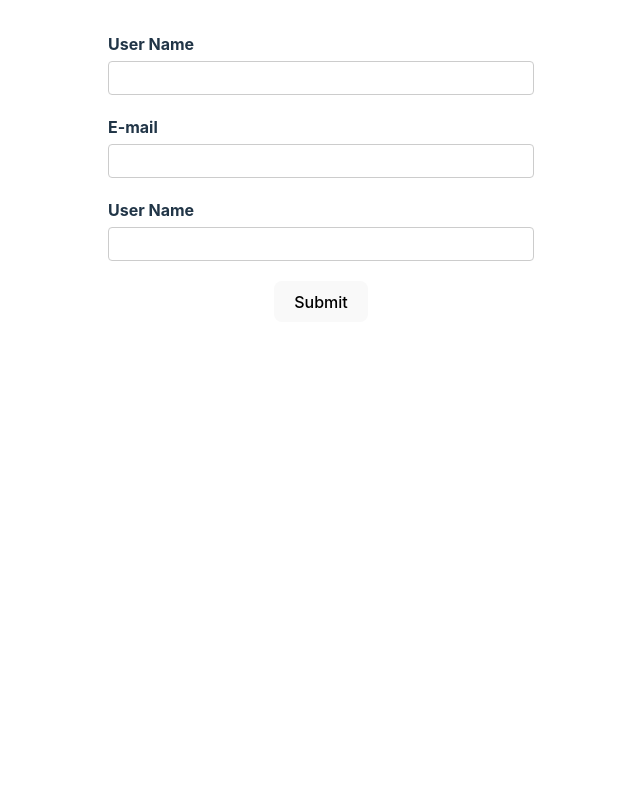
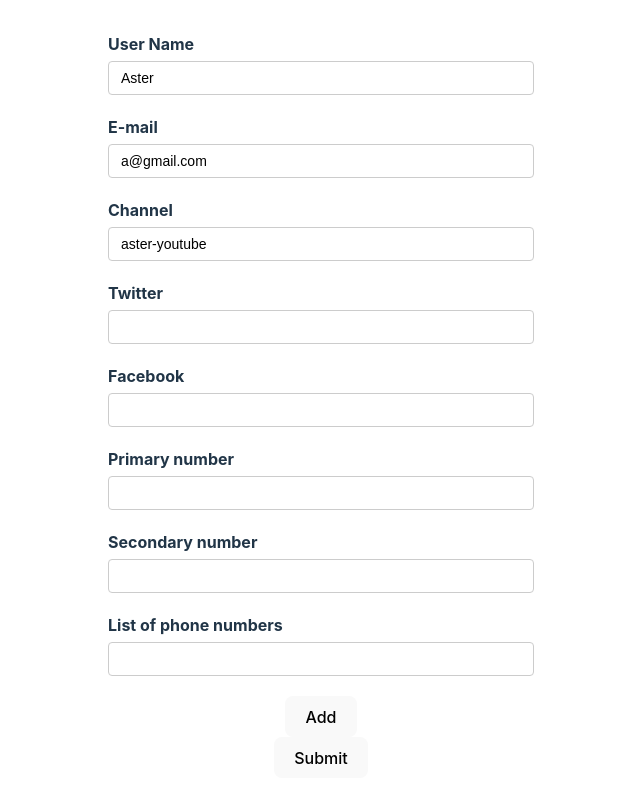
Before and after one commit to Aster696/React-hook-form, a React (Create React App) app: page / in a window 1280 px wide. Shown: the top 802 px of the page, without its empty margins (319-959 px from the left). Built offline with nearby package versions, Linux system fonts and the light colour scheme.

Commit message:
30-08-2026

```diff
--- a/src/components/YoutubeForms.tsx
+++ b/src/components/YoutubeForms.tsx
@@ -1,16 +1,40 @@
 import React from "react"
-import { useForm } from "react-hook-form"
+import { useFieldArray, useForm } from "react-hook-form"
 import { DevTool } from "@hookform/devtools";
 
 type FormValues = {
     username: string,
     email: string,
-    channel: string
+    channel: string,
+    social: {
+        twitter: string,
+        facebook: string
+    },
+    phonenumbers: string[],
+    phNumbers: {
+        numbers: string
+    }[]
 };
 export const YoutubeForms = () => {
-    const form = useForm<FormValues>();
+    const form = useForm<FormValues>({
+        defaultValues: {
+            username: 'Aster',
+            email: 'a@gmail.com',
+            channel: 'aster-youtube',
+            social: {
+                twitter: '',
+                facebook: ''
+            },
+            phonenumbers: ["", ""],
+            phNumbers: [{numbers: ''}]
+        }
+    });
     const { register, control, handleSubmit, formState } = form;
     const { errors } = formState;
+    const { fields, append, remove } = useFieldArray({
+        name: 'phNumbers',
+        control
+    })
 
     const onSubmit = (data: FormValues) => {
         console.log("Form data", data)
@@ -54,7 +78,7 @@ export const YoutubeForms = () => {
                                 },
                                 notBlackListed: (fieldValue) => {
                                     return (
-                                        fieldValue.endsWith('baddomin.com') ||
+                                        !fieldValue.endsWith('baddomain.com') ||
                                         "This domain is not supported"
                                     )
                                 }
@@ -70,7 +94,7 @@ export const YoutubeForms = () => {
                 </div>
 
                 <div className="form-control">
-                    <label htmlFor="channel">User Name</label>
+                    <label htmlFor="channel">Channel</label>
                     <input
                         {...register("channel", {
                             required: {
@@ -87,6 +111,63 @@ export const YoutubeForms = () => {
                     </p>
                 </div>
 
+                <div className="form-control">
+                    <label htmlFor="twitter">Twitter</label>
+                    <input
+                        {...register("social.twitter")}
+                        type="text"
+                    />
+                </div>
+
+                <div className="form-control">
+                    <label htmlFor="facebook">Facebook</label>
+                    <input
+                        {...register("social.facebook")}
+                        type="text"
+                    />
+                </div>
+
+                <div className="form-control">
+                    <label htmlFor="Primary number">Primary number</label>
+                    <input
+                        {...register("phonenumbers.0")}
+                        type="text"
+                    />
+                </div>
+                <div className="form-control">
+                    <label htmlFor="Secondary number">Secondary number</label>
+                    <input
+                        {...register("phonenumbers.1")}
+                        type="text"
+                    />
+                </div>
+
+                <div>
+                    <label>List of phone numbers</label>
+                    <div>
+                        {
+                            fields.map((field, index) => {
+                                return (
+                                    <div className="form-control" key={field.id}>
+                                        <input
+                                            type="text"
+                                            {...register(`phNumbers.${index}.numbers` as const)}
+                                        />
+                                        {index > 0 && (
+                                            <button onClick={() => remove(index)} type="button">
+                                                Remove
+                                            </button>
+                                        )}
+                                    </div>
+                                )
+                            })
+                        }
+                        <button type="button" onClick={() => append({numbers: ''})}>
+                            Add
+                        </button>
+                    </div>
+                </div>
+
                 <button type="submit">Submit</button>
             </form>
             <DevTool control={control}/>
```
